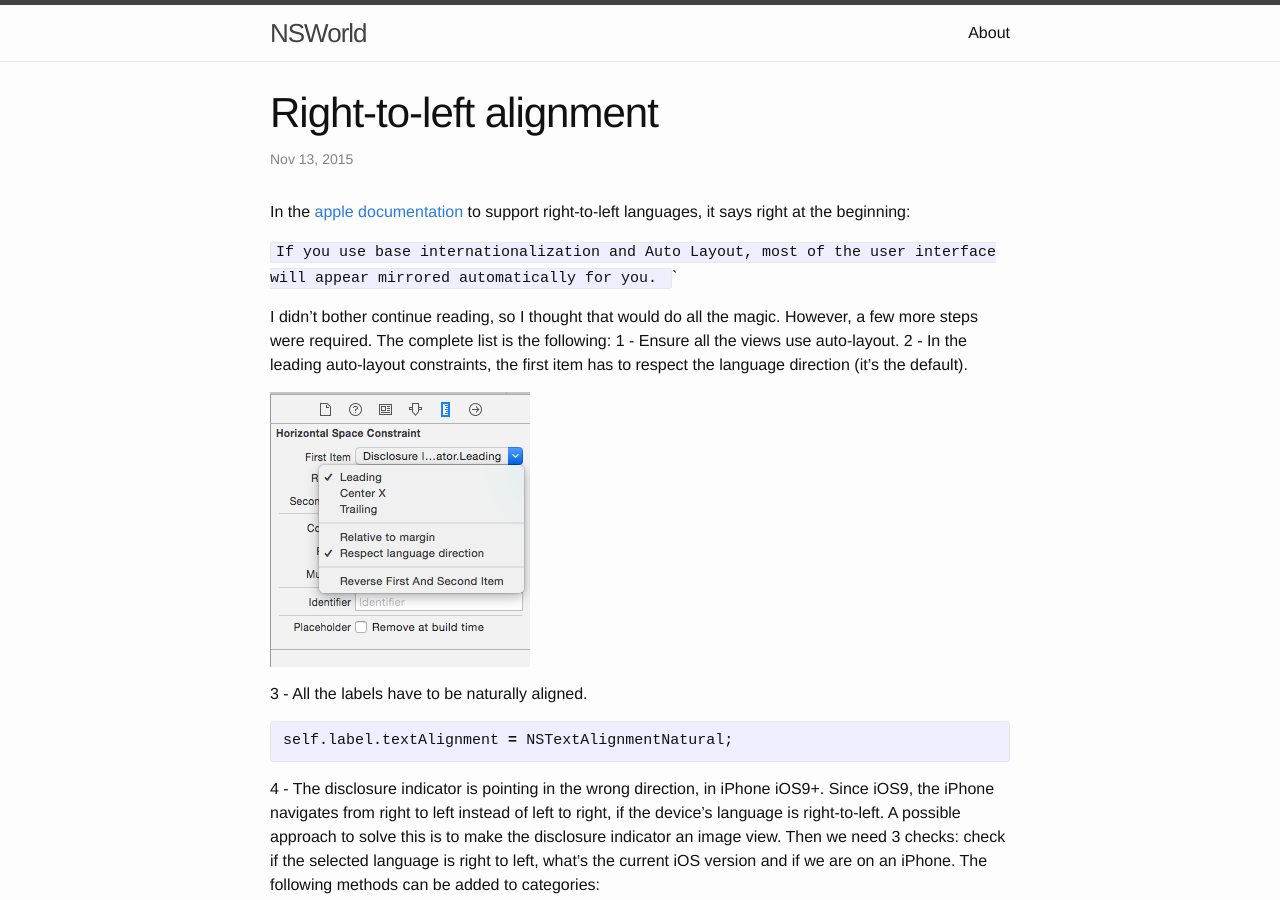
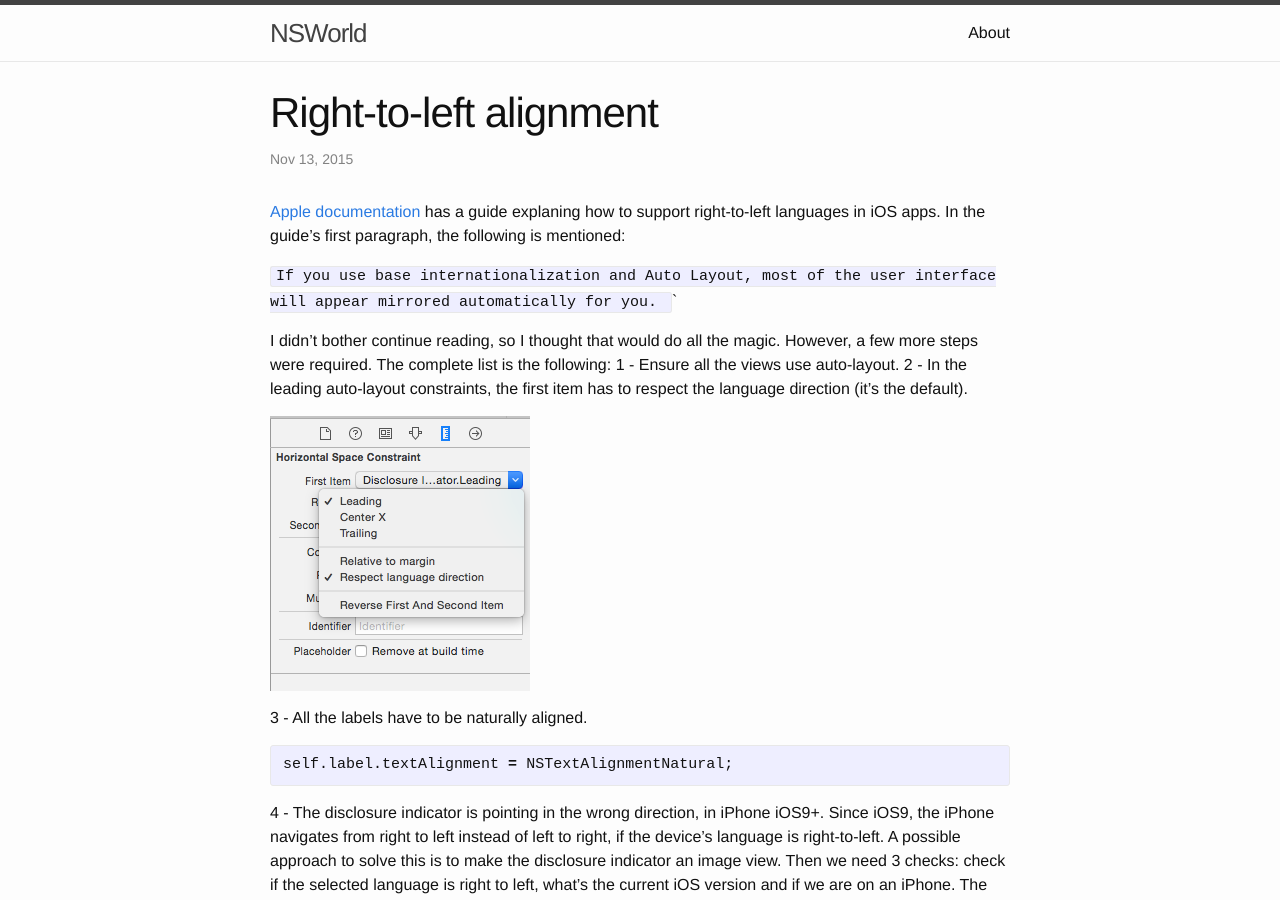
Before and after one commit to adsantos/adsantos.github.io, a Jekyll site: the page built from _posts/2015-11-13-RightToLeft.markdown, in a window 1280 px wide and 900 px high. Built offline with Jekyll 4.4.1, drawn with Linux system fonts in a browser that asks for light colours.

Commit message:
Typo fixes

```diff
--- a/_posts/2015-11-13-RightToLeft.markdown
+++ b/_posts/2015-11-13-RightToLeft.markdown
@@ -5,7 +5,7 @@ date:   2015-11-13 17:17:00
 categories: jekyll update
 ---
 
-In the [apple documentation] to support right-to-left languages, it says right at the beginning:
+[Apple documentation] has a guide explaning how to support right-to-left languages in iOS apps. In the guide's first paragraph, the following is mentioned:
 
 ``
 If you use base internationalization and Auto Layout, most of the user interface will appear mirrored automatically for you.
@@ -53,4 +53,4 @@ if ([UIApplication isLanguageLayoutDirectionRightToLeft] && [UIDevice isCurrentI
 
  Those were all the steps I had to follow to support right-to-left alignment.
 
-[apple documentation]: https://developer.apple.com/library/prerelease/ios/documentation/MacOSX/Conceptual/BPInternational/SupportingRight-To-LeftLanguages/SupportingRight-To-LeftLanguages.html
+[Apple documentation]: https://developer.apple.com/library/prerelease/ios/documentation/MacOSX/Conceptual/BPInternational/SupportingRight-To-LeftLanguages/SupportingRight-To-LeftLanguages.html
```
